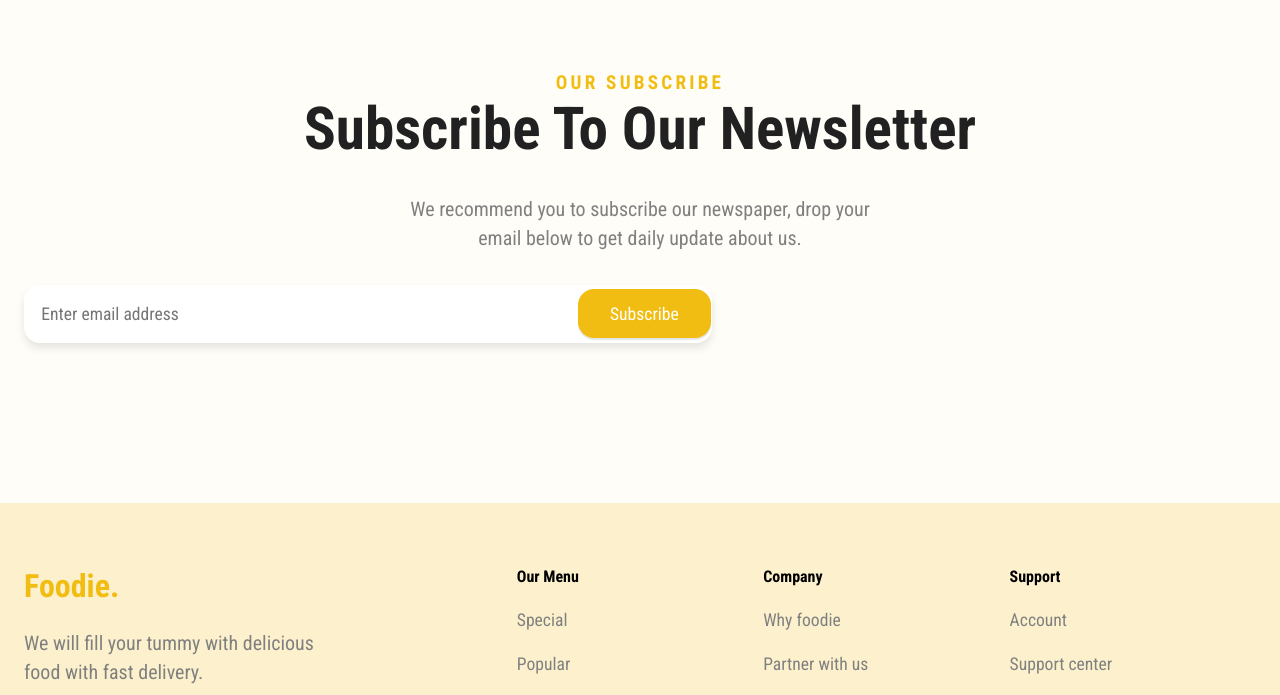
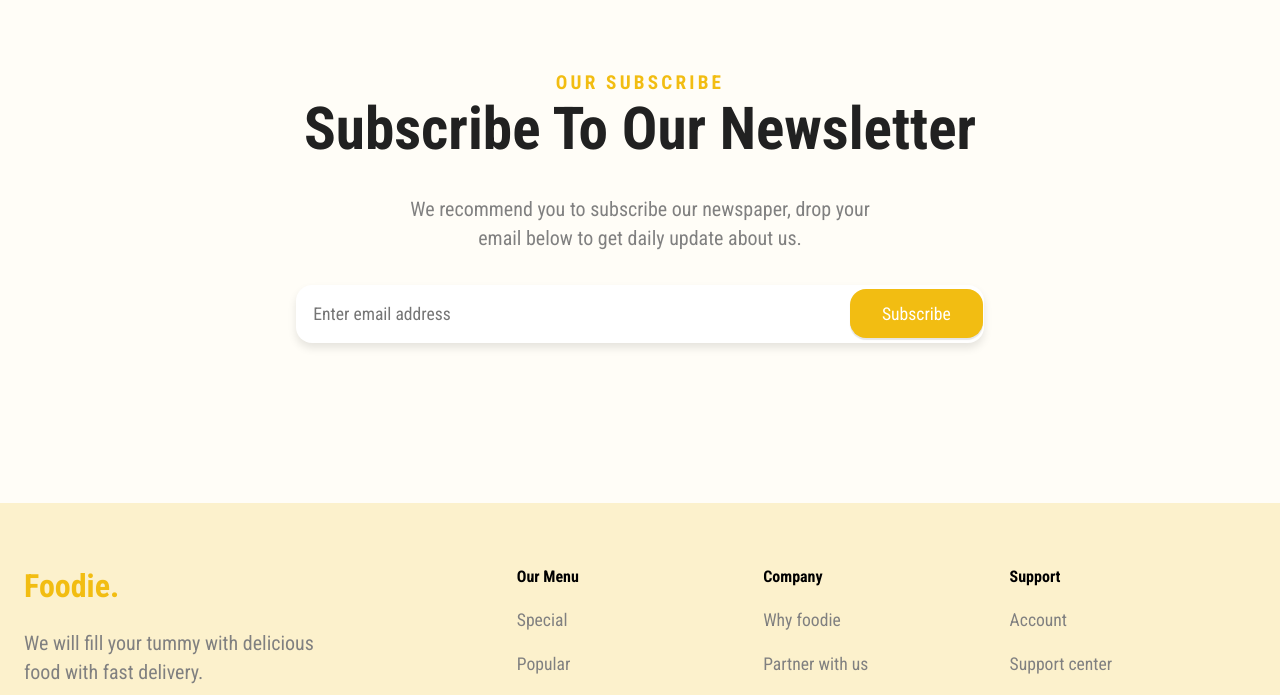
Before and after one commit to avinashoffical/Frontend-Projects, a plain HTML site: page Food website/index.html in a window 1280 px wide. Shown: the part 3993-4688 px from the top of the page. Drawn offline with nearby package versions, Linux system fonts and the light colour scheme.

Commit message:
Update index.html

```diff
--- a/Food website/index.html
+++ b/Food website/index.html
@@ -326,7 +326,7 @@
           <p class="para m-auto">
             We recommend you to subscribe our newspaper, drop your email below to get daily update about us.
           </p>
-          <label class="input-container flex">
+          <label class="input-container flex m-auto">
             <input type="email" name="email" id="email" placeholder="Enter email address">
             <a href="#" class="btn">Subscribe</a>
           </label>
@@ -419,4 +419,5 @@
   </script>
 </body>
 
+
 </html>
```
